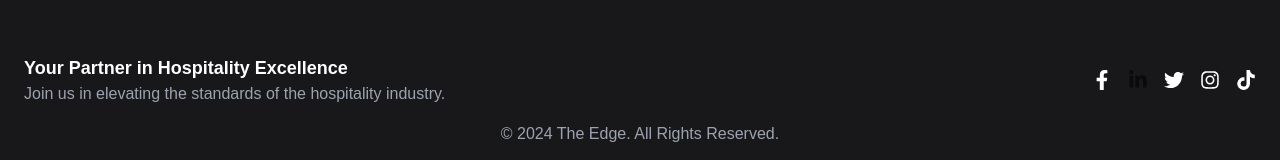
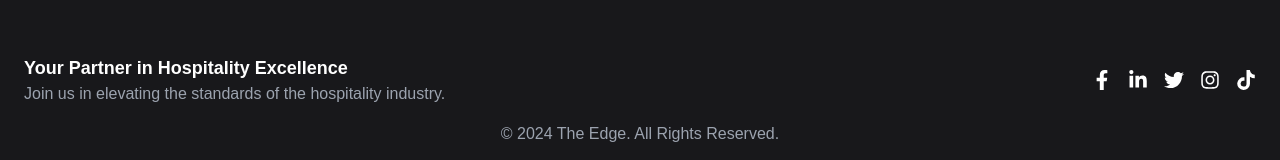
Before and after one commit to mark18cosmic/the-edge, a Next.js app: page / in a window 1280 px wide. Shown: the part 5689-5849 px from the top of the page. Built offline with nearby package versions, Linux system fonts and the light colour scheme.

Commit message:
Fixed linkedin button style

```diff
--- a/app/components/Footer.tsx
+++ b/app/components/Footer.tsx
@@ -20,7 +20,7 @@ const Footer = () => {
           <Link href="https://www.facebook.com/theedgemaldives/" target="_blank" className="text-white hover:text-gray-300">
             <FaFacebookF size={20} />
           </Link>
-          <Link href="https://www.linkedin.com/company/the-edge-pvt-ltd/posts/?feedView=all">
+          <Link href="https://www.linkedin.com/company/the-edge-pvt-ltd/posts/?feedView=all" className="text-white hover:text-gray-300">
           <FaLinkedinIn size={20}/>
           </Link>
           <Link href="https://www.twitter.com" target="_blank" className="text-white hover:text-gray-300">
```
